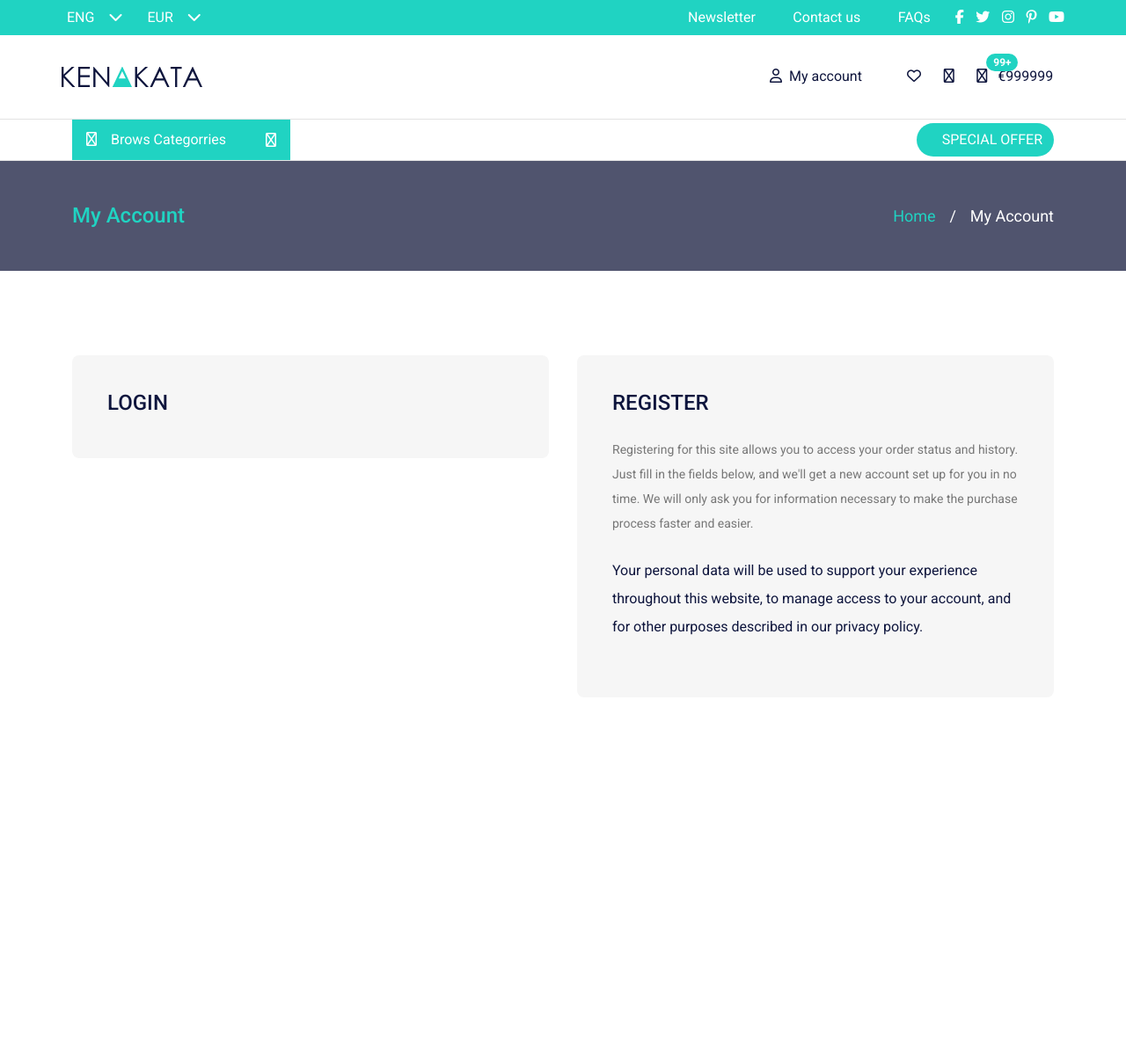
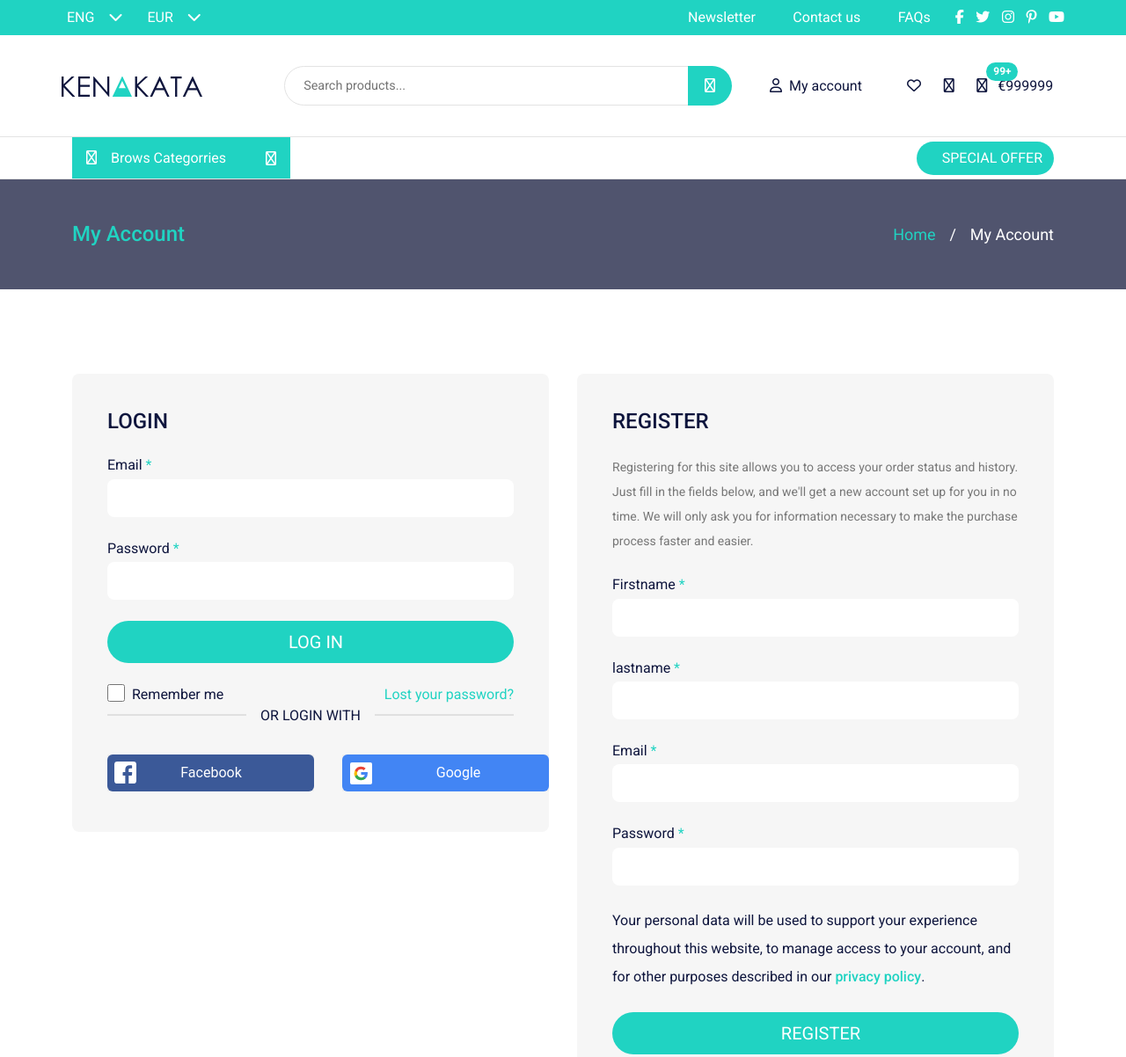
Before and after one commit to SuraAlhasnawi/webshop2, a plain HTML site: page account.html in a window 1280 px wide. Shown: the whole page at 88% size. Before the commit the page ends 889 px from the top, so only its background shows below. Drawn offline with nearby package versions, Linux system fonts and the light colour scheme.

Commit message:
klar med v6

```diff
--- a/account.html
+++ b/account.html
@@ -60,7 +60,15 @@
       <div class="brand">
         <a href="index.html"><img src="images/Logo.svg" alt="kenkata web shop"></a>
       </div>
-      <div class="search"></div>
+      <div class="search">
+        <form id="searchboxForm">
+         <input id="query" type="text" placeholder="Search products...">
+         <button type="submit"><i class="fa-regular fa-magnifying-glass"></i></button>
+
+        </form>
+
+
+      </div>
       <div class="menu-links">
         <a class="menu-link" href="account.html"><i class="fa-regular fa-user me-2"></i>My account</a>
         <a class="menu-link" href="#"><i class="fa-regular fa-heart"></i></a>
@@ -107,11 +115,51 @@
   </div>
 </section>
 
-<section class="signup-signin">
+<section class="signup-signin form-theme">
   <div class="container">
     <div class="card">
       <div class="card-body">
        <h1 class="card-title">LOGIN</h1>
+       <form id="signinForm">
+
+       <div class="my-4">
+        <label for="signin_email">Email<span class="required"> *</span></label>
+        <input id="signin_email" type="email" required>
+       </div>
+       <div class="mb-4">
+        <label for="signin_password">Password<span class="required"> *</span></label>
+        <input id="signin_password" type="password" value="" required>
+       </div>
+
+      <div class="mb-4 d-grid">
+        <button type="submit" class="btn btn-lg btn-theme">LOG IN</button>
+      </div>
+
+    <div class="d-flex justify-content-between align-items-center">
+       <div class="d-flex">
+         <input id="signin_rememberMe" type="checkbox" class="me-2">
+         <label for="signin_rememberMe">Remember me</label>
+        </div>
+        <a href="#">Lost your password?</a>
+    </div>
+    <div class="mb-4 external-logins">
+      <div class="mb-2">
+       <div class="label">OR LOGIN WITH</div>
+       <div class="line"></div>
+      </div>
+     </div>
+
+     <div class="external-socialmedia-buttons">
+      <div class="facebook-button">
+        <button></button>
+      </div>
+      <div class="google-button">
+        <button></button>
+      </div>
+
+    </div>
+  </form>
+
 
       </div>
     </div>
@@ -120,10 +168,35 @@
        <h1 class="card-title">REGISTER</h1>
        <P class="card-text text-small">Registering for this site allows you to access your order status and history. Just fill in the fields below, and we'll get a new account set up for you in no time. We will only ask you for information necessary to make the purchase process faster and easier.</P>
 
+      <form id="signupForm">
+        <div class="mb-4">
+        <label for="signup_firstName">Firstname <span class="required"> *</span></label>
+        <input id="signup_ firstName" type="text" autocomplete="given-name" required>
+       </div>
+      <div class="mb-4">
+         <label for="signup_lastName">lastname <span class="required"> *</span></label>
+         <input id="signup_lastName" type="text" autocomplete="family-name" required>
+      </div>
+       <div class="mb-4">
+        <label for="signup_email">Email<span class="required"> *</span></label>
+        <input id="signup_email" type="email" autocomplete="email" required>
+       </div>
+       <div class="mb-4">
+        <label for="signup_password">Password<span class="required"> *</span></label>
+        <input id="signup_password" type="password" autocomplete="current-password" required>
+       </div>
+       <P class="card-text">Your personal data will be used to support your experience throughout this website, to manage access to your account, and for other purposes described in our <a href="#">privacy policy</a>.</P>
+      <div class="mb-3 d-grid">
+        <button class="btn btn-lg btn-theme">REGISTER</button>
+      </div>
+
+      </form>
 
 
 
-       <P class="card-text">Your personal data will be used to support your experience throughout this website, to manage access to your account, and for other purposes described in our privacy policy.</P>
+
+
+
       </div>
     </div>
   </div>
--- a/css/style.css
+++ b/css/style.css
@@ -86,6 +86,10 @@ html, body {
     color: var(--color-product-instock);
 
 }
+
+.required{
+    color:var(--color-theme);
+}
  .outofstock{
     color:var(--color-product-outofstock);
 
@@ -109,6 +113,77 @@ html, body {
 .section-title p{
     margin: 1rem 0;
 }
+
+
+ a {
+    color: var(--color-theme);
+    font-weight:var(--font-weight-regular);
+    text-decoration: none;
+
+     }
+ a:hover {
+         color: var(--color-theme-dark);
+         text-decoration: underline;
+
+        }
+
+.form-theme .card{
+    padding: 1.5rem;
+    border: none;
+    border-radius: var(--border-radius-small);
+    background-color: var(--cololr-gray-4);
+
+ }
+
+       .form-theme .card .card-body h1 {
+        font-family: var(--font-roboto);
+        font-weight:var(--font-weight-medium);
+        color: var(--color-theme-dark);
+        font-size: 1.5rem;
+
+
+       }
+
+       .form-theme .card .card-body .card-text {
+        margin: 1.5rem 0;
+        line-height: 2;
+
+        }
+
+        .form-theme .card .card-body .card-text a {
+         font-weight:var(--font-weight-medium);
+        }
+
+
+
+            .form-theme .card .card-body .card-text.text-small{
+         color: var(--cololr-gray-5);
+         font-size: 0.875rem;
+        }
+
+        .form-theme form input[type=checkbox]{
+            height: 20px;
+            width: 20px;
+            display: inline-block;
+        }
+
+
+.form-theme form input[type=text],
+.form-theme form input[type=email],
+.form-theme form input[type=password]{
+display: block;
+width: 100%;
+border: none;
+border-radius: var(--border-radius-small);
+padding: 0.6rem 0.9rem;
+margin: 0.2rem 0;
+}
+.form-theme form input:focus{
+    outline: 0;
+    box-shadow: 0 0 2px 0 var(--color-gray-0);
+ }
+
+
 
 
 
@@ -211,6 +286,41 @@ html, body {
      .main-menu .search {
         flex:4
      }
+    .main-menu .search #searchboxForm {
+        border-radius: var(--border-radius-medium);
+        height: 45px;
+        margin: auto;
+        position: relative;
+    }
+    .main-menu .search #searchboxForm input{
+        position: absolute;
+        border-radius: var(--border_radius-medium);
+        height: 100%;
+        width: 100%;
+        outline: none;
+        border: 1px solid var(--color-gray-2);
+        font-size: 0.9rem;
+        padding-left: 1.3rem;
+    }
+
+    .main-menu .search #searchboxForm button {
+        position: absolute;
+        top:0;
+        right: -2px;
+        width: 50px;
+        height: 100%;
+        background-color: var(--color-theme);
+        color:var(--color-white);
+        border: none;
+        border-radius: 0 var(--border_radius-medium) var(--border-radius-medium) 0;
+        transition: 0.3s ease-in-out;
+       }
+       .main-menu .search #searchboxForm button:hover{
+        background-color: var(--color-theme-dark);
+       }
+
+
+
      .main-menu .menu-links {
         flex:3;
         display: flex;
@@ -609,37 +719,65 @@ transition: all 0.3s ease-in-out;
         margin: 6rem 0;
 
     }
-    .signup-signin .container{
+    .signup-signin .container {
         display: grid;
         grid-template-columns: 1fr 1fr;
         column-gap: 2rem;
         align-items: start;
     }
 
-    .signup-signin .card{
-        padding: 1.5rem;
-        border: none;
-        border-radius: var(--border-radius-small);
-        background-color: var(--cololr-gray-4);
-
-     }
-
-          .signup-signin .card .card-body h1 {
-            font-family: var(--font-roboto);
-            font-weight:var(--font-weight-medium);
-            color: var(--color-theme-dark);
-            font-size: 1.5rem;
+    .external-logins {
+        position: relative;
+        display: flex;
+        justify-content: center;
+        z-index: 0;
+    }
 
 
-           }
+    .external-logins .label {
+        background-color: var(--cololr-gray-4);
+        padding: 0 1rem;
+        z-index: 2;
+    }
+    .external-logins .line {
+        position: absolute;
+        top: 10px;
+        left: 0;
+        right: 0;
+        border: 1px solid var(--color-gray-1);
+        z-index: -1;
+        opacity: 0.5;
+    }
 
-           .signup-signin .card .card-body .card-text {
-            margin: 1.5rem 0;
-            line-height: 2;
+    .external-socialmedia-buttons {
+        display: grid;
+        grid-template-columns: 1fr 1fr;
+        column-gap: 2rem;
+    }
+    .external-socialmedia-buttons .facebook-button{
+        text-align: left;
+    }
+    .external-socialmedia-buttons .facebook-button button {
+        background-image: url(../images/buttons/facebook-login-button.svg);
+        background-repeat: no-repeat;
+        border: none;
+        height: 42px;
+        width: 235px;
+    }
 
-            }
-
-            .signup-signin .card .card-body .card-text.text-small{
-             color: var(--cololr-gray-5);
-             font-size: 0.875rem;
-            }
+    .external-socialmedia-buttons .google-button {
+      text-align: right;
+    }
+    .external-socialmedia-buttons .google-button button {
+        background-image: url(../images/buttons/google-login-button.svg);
+        background-repeat: no-repeat;
+        border: none;
+        height: 42px;
+        width: 235px;
+    }
+    .external-socialmedia-buttons .facebook-button button:hover {
+        filter: brightness(90%);
+        }
+    .external-socialmedia-buttons .google-button button:hover {
+    filter: brightness(90%);
+    }
```
Also changed, not shown: index.html (+7 -1 lines), images/buttons/facebook-login-button.svg (added), images/buttons/google-login-button.svg (added).
